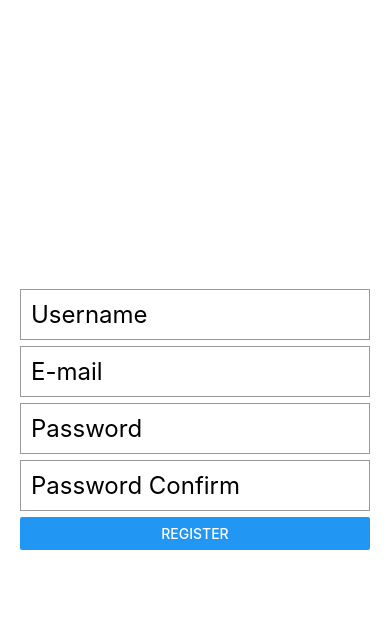
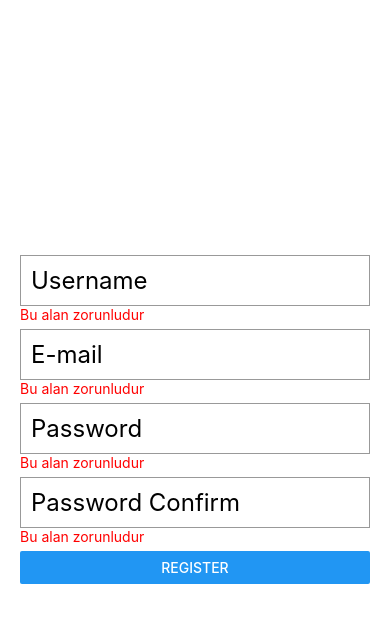
Before and after one commit to eliifors/ReactNative, a React Native app in the folder native-app2/: screen / in a window 390 px wide. Both pictures are taken after a click on the button "REGISTER". Shown: the top 622 px of the page. Built offline with nearby package versions, Linux system fonts and the light colour scheme.

Commit message:
feat: add validation schema for FormWithFormik using Yup

```diff
--- a/native-app2/package.json
+++ b/native-app2/package.json
@@ -13,7 +13,8 @@
     "expo-status-bar": "~2.2.3",
     "formik": "^2.4.6",
     "react": "19.0.0",
-    "react-native": "0.79.2"
+    "react-native": "0.79.2",
+    "yup": "^1.6.1"
   },
   "devDependencies": {
     "@babel/core": "^7.20.0"
--- a/native-app2/src/components/FormWithFormik.js
+++ b/native-app2/src/components/FormWithFormik.js
@@ -1,9 +1,11 @@
 import { View, Text, TextInput, StyleSheet, Button } from "react-native";
 import React from "react";
 import { Formik, useFormik } from "formik";
+import Validations from "./Validations";
 
 const FormWithFormik = () => {
-  const { values, handleSubmit, handleChange } = useFormik({
+  const { values, errors, touched, handleSubmit, handleChange, handleBlur } =
+    useFormik({
       initialValues: {
         username: "",
         email: "",
@@ -13,6 +15,7 @@ const FormWithFormik = () => {
       onSubmit: (values) => {
         console.log(values);
       },
+      validationSchema: Validations,
     });
 
   return (
@@ -23,7 +26,11 @@ const FormWithFormik = () => {
           placeholder="Username"
           value={values.username}
           onChangeText={handleChange("username")}
+          onBlur={handleBlur("username")}
         />
+        {errors.username && touched.username && (
+          <Text style={{ color: "red" }}>{errors.username}</Text>
+        )}
       </View>
 
       <View style={styles.item}>
@@ -34,7 +41,11 @@ const FormWithFormik = () => {
           placeholder="E-mail"
           value={values.email}
           onChangeText={handleChange("email")}
+          onBlur={handleBlur("email")}
         />
+        {errors.email && touched.email && (
+          <Text style={{ color: "red" }}>{errors.email}</Text>
+        )}
       </View>
 
       <View style={styles.item}>
@@ -44,7 +55,11 @@ const FormWithFormik = () => {
           secureTextEntry={true}
           value={values.password}
           onChangeText={handleChange("password")}
+          onBlur={handleBlur("password")}
         />
+        {errors.password && touched.password && (
+          <Text style={{ color: "red" }}>{errors.password}</Text>
+        )}
       </View>
 
       <View style={styles.item}>
@@ -54,7 +69,11 @@ const FormWithFormik = () => {
           secureTextEntry={true}
           value={values.passwordConfirm}
           onChangeText={handleChange("passwordConfirm")}
+          onBlur={handleBlur("passwordConfirm")}
         />
+        {errors.passwordConfirm && touched.passwordConfirm && (
+          <Text style={{ color: "red" }}>{errors.passwordConfirm}</Text>
+        )}
       </View>
 
       <View style={styles.item}>
--- /dev/null
+++ b/native-app2/src/components/Validations.js
@@ -0,0 +1,17 @@
+import { object, string, number, ref } from "yup";
+
+let Validations = object({
+  username: string().required("Bu alan zorunludur"),
+  email: string()
+    .email("Geçerli bir e-posta adresi girin")
+    .required("Bu alan zorunludur"),
+  password: string()
+    .min(5, "En az 5 karakter giriniz")
+    .required("Bu alan zorunludur"),
+  passwordConfirm: string()
+    .oneOf([ref("password")], "Parolalar eşleşmiyor")
+    .min(5, "En az 5 karakter giriniz")
+    .required("Bu alan zorunludur"),
+});
+
+export default Validations;
```
Also changed, not shown: 1 other file (tests, documents, lock files or other folders). Lines whose indentation alone changed are shown as unchanged.
